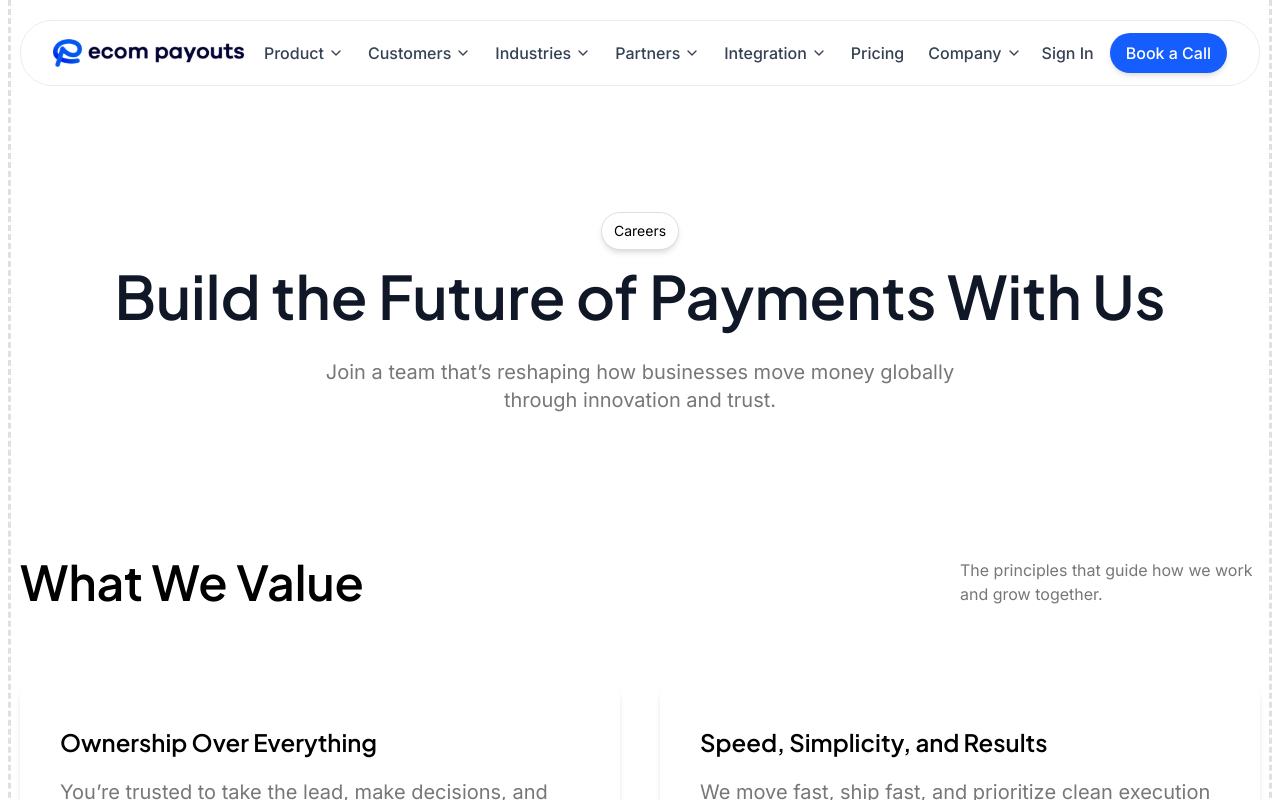
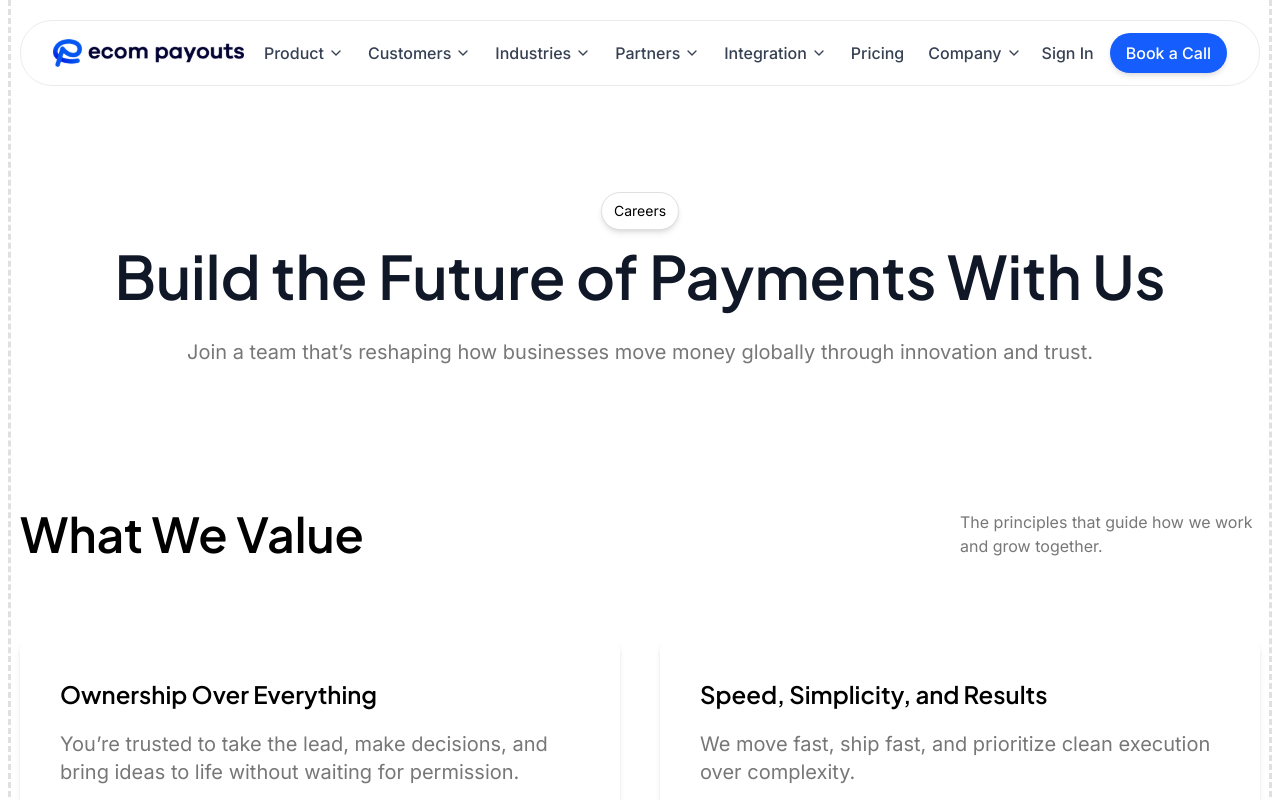
Before and after one commit to hammasmunir/ecom-mpayout, a Next.js app: page /careers in a window 1280 px wide. Shown: the top 800 px of the page. Built offline with nearby package versions, Linux system fonts and the light colour scheme.

Commit message:
hero starter width fixing x

```diff
--- a/app/(marketing)/case-studies/healthletic/page.jsx
+++ b/app/(marketing)/case-studies/healthletic/page.jsx
@@ -69,6 +69,7 @@ const page = () => {
         label="Healthletic"
         noCenter={true}
         className="items-start"
+        maxWidth="680px"
       />
       <section className="border-border border-b-[3px] border-dashed pt-10 pb-20">
         <section className="mx-auto flex max-w-[1440px] flex-col items-center gap-10 px-5">
--- a/app/(marketing)/case-studies/omnx/page.jsx
+++ b/app/(marketing)/case-studies/omnx/page.jsx
@@ -77,6 +77,7 @@ const page = () => {
         label="OMNX"
         noCenter={true}
         className="items-start"
+        maxWidth="680px"
       />
       <section className="border-border border-b-[3px] border-dashed pt-10 pb-20">
         <section className="mx-auto flex max-w-[1440px] flex-col items-center gap-10 px-5">
--- a/app/(marketing)/case-studies/page.jsx
+++ b/app/(marketing)/case-studies/page.jsx
@@ -13,6 +13,7 @@ const page = () => {
         heading="Real Results From Real Businessess"
         text="Explore success stories that show the impact of better processing, smarter routing, and stable MIDs."
         label="All case studies"
+        maxWidth="680px"
       />
       <section className="border-border mt-20 border-t-[3px] border-b-[3px] border-dashed py-16 lg:py-20">
         <section className="mx-auto flex max-w-[1440px] flex-col items-center gap-16 px-5">
--- a/components/ui/HeroStarter.jsx
+++ b/components/ui/HeroStarter.jsx
@@ -4,7 +4,7 @@ import Label from './Label';
 const HeroStarter = ({ heading, text, noCenter, label, className, noCustom, maxWidth }) => {
   const width = maxWidth ? maxWidth : '1440px';
   return (
-    <section className="relative w-full overflow-hidden">
+    <section className="relative mx-auto w-full max-w-[1440px] overflow-hidden'">
       <div
         className={`flex flex-col ${!noCenter && 'mx-auto items-center justify-center text-center'} gap-4 ${!noCustom && 'z-10 mt-20 px-5 pb-10 md:mt-28'} ${className}`}
         style={{ maxWidth: width }}
@@ -18,9 +18,7 @@ const HeroStarter = ({ heading, text, noCenter, label, className, noCustom, maxW
           </h1>
 
           {text && (
-            <p className="text-text mb-6 max-w-xl px-2 text-base sm:max-w-2xl sm:px-0 sm:text-lg md:text-xl">
-              {text}
-            </p>
+            <p className="text-text mb-6 px-2 text-base sm:px-0 sm:text-lg md:text-xl">{text}</p>
           )}
         </div>
       </div>
```
